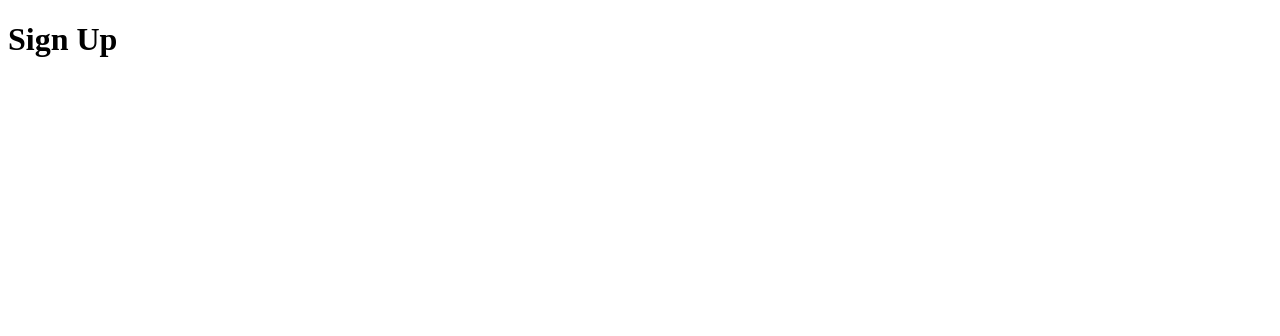
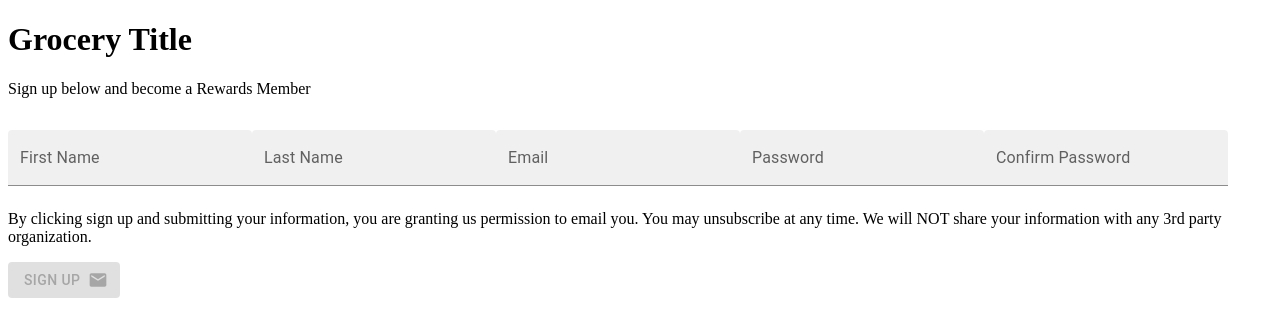
Before and after one commit to herpichRmit/SuperPrice, a Next.js app in the folder frontend/: page /SignUp/SignUp in a window 1280 px wide. Shown: the top 336 px of the page. Built offline with nearby package versions, Linux system fonts and the light colour scheme.

Commit message:
Added frontend implementation of SignUp page

```diff
--- a/frontend/package.json
+++ b/frontend/package.json
@@ -12,6 +12,10 @@
   "dependencies": {
     "@types/react-dom": "18.2.7",
     "autoprefixer": "10.4.14",
+    "@emotion/react": "^11.11.1",
+    "@emotion/styled": "^11.11.0",
+    "@mui/icons-material": "^5.14.3",
+    "@mui/material": "^5.14.4",
     "bootstrap": "^5.3.1",
     "eslint": "8.45.0",
     "eslint-config-next": "13.4.12",
--- a/frontend/src/pages/SignUp/SignUp.tsx
+++ b/frontend/src/pages/SignUp/SignUp.tsx
@@ -1,6 +1,11 @@
 import React from "react";
 import { useState } from "react";
 import "./SignUp.css";
+
+import { TextField, Button, Alert, Collapse } from '@mui/material';
+import EmailIcon from '@mui/icons-material/Email';
+import CloseIcon from '@mui/icons-material/Close';
+import IconButton from '@mui/material/IconButton';
 
 
 const SignUp = () => {
@@ -44,8 +49,9 @@ const SignUp = () => {
 
         const [dayOfWeek, month, day, year, time, timeZone] = new Date().toString().split(" ");
         const date = `${dayOfWeek} ${month} ${day} ${year} ${time} ${timeZone}`;
+        let users // = await getUsers() - TODO: implement this function
 
-        const user = {
+        let user = {
             username,
             password,
             email,
@@ -59,19 +65,189 @@ const SignUp = () => {
             zipCode,
             phoneNumber,
         };
+
+        // check if email exists in database - TODO: implement this function
+        // const emailExists = users.some(existingUser => existingUser.email === email);
+
+        if (!isPasswordStrong) {
+            setError(true);
+            return;
+        }
+
+        setUsername('');
+        setFirstName('');
+        setLastName('');
+        setPassword('');
+        setEmail('');
+        setCity('');
+        setState('');
+        setZipCode('');
+        setPhoneNumber('');
+        setAddressLine1('');
+        setAddressLine2('');
+        setPhoneNumber('');
+        setPasswordConfirm('');
+        setEmpty(true);
+        setOpen(false);
+        setSuccess(true);
     };
 
+    const validateEmail = (email: string) => {
+        const regex = /\S+@\S+\.\S+/;
+        setIsEmailValid(regex.test(email));
+    };
 
-
-
+    const validatePassword = (password: string) => {
+        const regex = /^(?=.*[a-z])(?=.*[A-Z])(?=.*[0-9])(?=.*[!@#$%^&*])/;
+        setIsPasswordStrong(regex.test(password));
+    };
 
 
     return (
         <div>
-        <h1>Sign Up</h1>
+            <h1 className='signUpHeader'>Grocery Title</h1>
+            <p className='blurbText'>Sign up below and become a Rewards Member</p>
+
+            <TextField
+                label="First Name"
+                variant="filled"
+                margin="normal"
+                className="textField"
+                value={name}
+                onChange={(e) => {
+                    setFirstName(e.target.value);
+                    checkIfEmpty();
+                }}
+            />
+            <TextField
+                label="Last Name"
+                variant="filled"
+                margin="normal"
+                className="textField"
+                value={name}
+                onChange={(e) => {
+                    setLastName(e.target.value);
+                    checkIfEmpty();
+                }}
+            />
+
+
+            <TextField
+                label="Email"
+                variant="filled"
+                margin="normal"
+                error={!isEmailValid}
+                className="textField"
+                value={email}
+                helperText={!isEmailValid ? 'Please enter a valid email address.' : ''}
+                onChange={(e) => {
+                    setEmail(e.target.value);
+                    validateEmail(e.target.value);
+                    checkIfEmpty();
+                }}
+            />
+
+            <TextField
+                label="Password"
+                type="password"
+                variant="filled"
+                margin="normal"
+                className="textField"
+                error={!isPasswordStrong}
+                helperText={!isPasswordStrong ? 'Password should have at least 8 characters, including 1 uppercase, 1 lowercase, 1 number and 1 special character.' : ''}
+                value={password}
+                onChange={(e) => {
+                    setPassword(e.target.value);
+                    validatePassword(e.target.value);
+                    checkIfEmpty();
+                }}
+            />
+
+            <TextField
+                label="Confirm Password"
+                type="password"
+                variant="filled"
+                margin="normal"
+                className="textField"
+                error={!doPasswordsMatch}
+                helperText={!doPasswordsMatch ? 'Passwords do not match.' : ''}
+                value={passwordConfirm}
+                onChange={(e) => {
+                    setPasswordConfirm(e.target.value);
+                    checkIfEmpty();
+                }}
+            />
+
+            <p className='privacyText'>By clicking sign up and submitting your information, you are granting us permission to email you. You may unsubscribe at any time. We will NOT share your information with any 3rd party organization.</p>
+
+            <Button
+                variant="contained"
+                className="button"
+                endIcon={<EmailIcon />}
+                onClick={post}
+                disabled={!open}>
+                Sign Up
+            </Button>
+
+            <div className="alertSpace">
+                <Collapse in={success}>
+                    <Alert
+                        severity='success'
+                        action={
+                            <IconButton
+                                aria-label="close"
+                                color="inherit"
+                                size="small"
+                                onClick={() => setSuccess(false)}
+                            >
+                                <CloseIcon fontSize="inherit" />
+                            </IconButton>
+                        }
+                        className="alert"
+                    >
+                        You've successfully signed up!
+                    </Alert>
+                </Collapse>
+                <Collapse in={error}>
+                    <Alert
+                        severity='error'
+                        action={
+                            <IconButton
+                                aria-label="close"
+                                color="inherit"
+                                size="small"
+                                onClick={() => setError(false)}
+                            >
+                                <CloseIcon fontSize="inherit" />
+                            </IconButton>
+                        }
+                        className="alert"
+                    >
+                        Sorry, your request couldn't be processed. This may be due to a network error, or your email may already be signed up.
+                    </Alert>
+                </Collapse>
+
+                <Collapse in={isEmailDuplicate}>
+                    <Alert
+                        severity='error'
+                        action={
+                            <IconButton
+                                aria-label="close"
+                                color="inherit"
+                                size="small"
+                                onClick={() => setIsEmailDuplicate(false)}
+                            >
+                                <CloseIcon fontSize="inherit" />
+                            </IconButton>
+                        }
+                        className="alert"
+                    >
+                        This email is already registered. Please choose a different one or sign in.
+                    </Alert>
+                </Collapse>
+            </div>
         </div>
     );
-
-}
+};
 
 export default SignUp;
```
Also changed, not shown: 1 other file (tests, documents, lock files or other folders).
